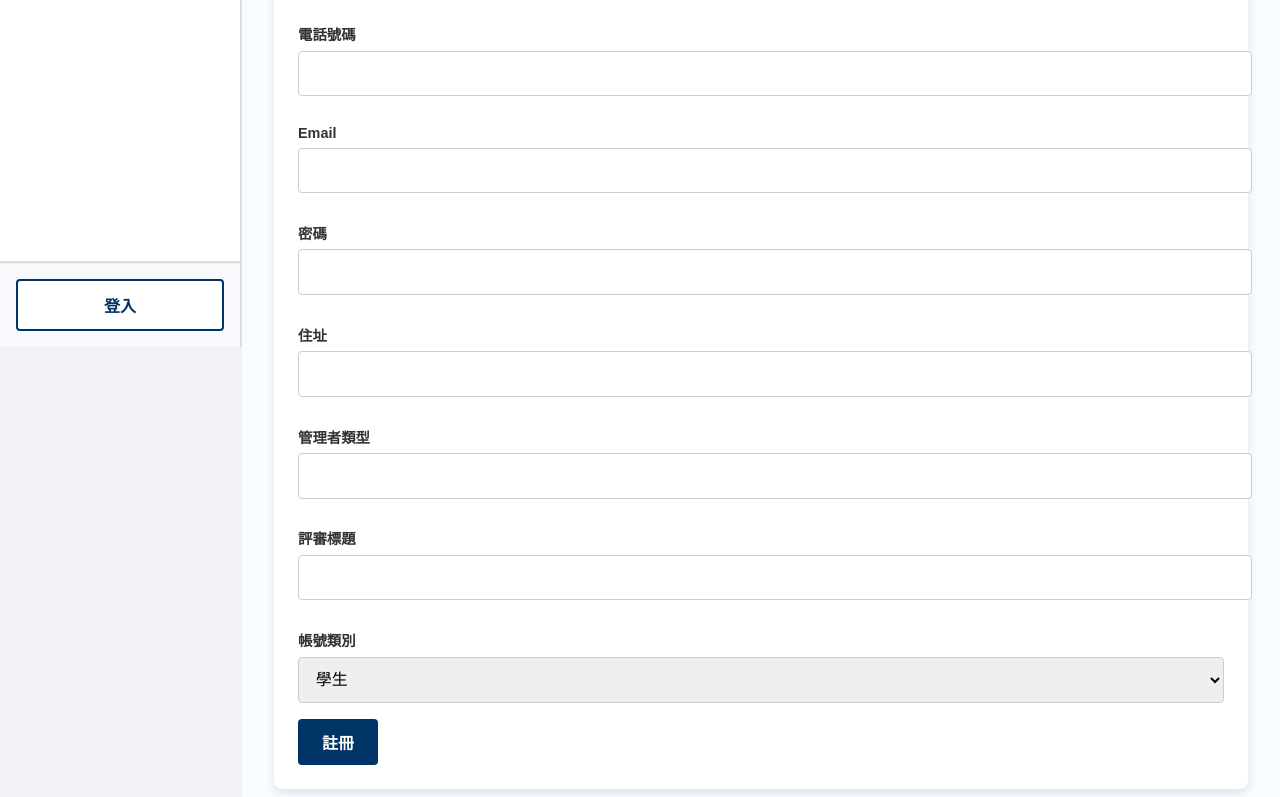
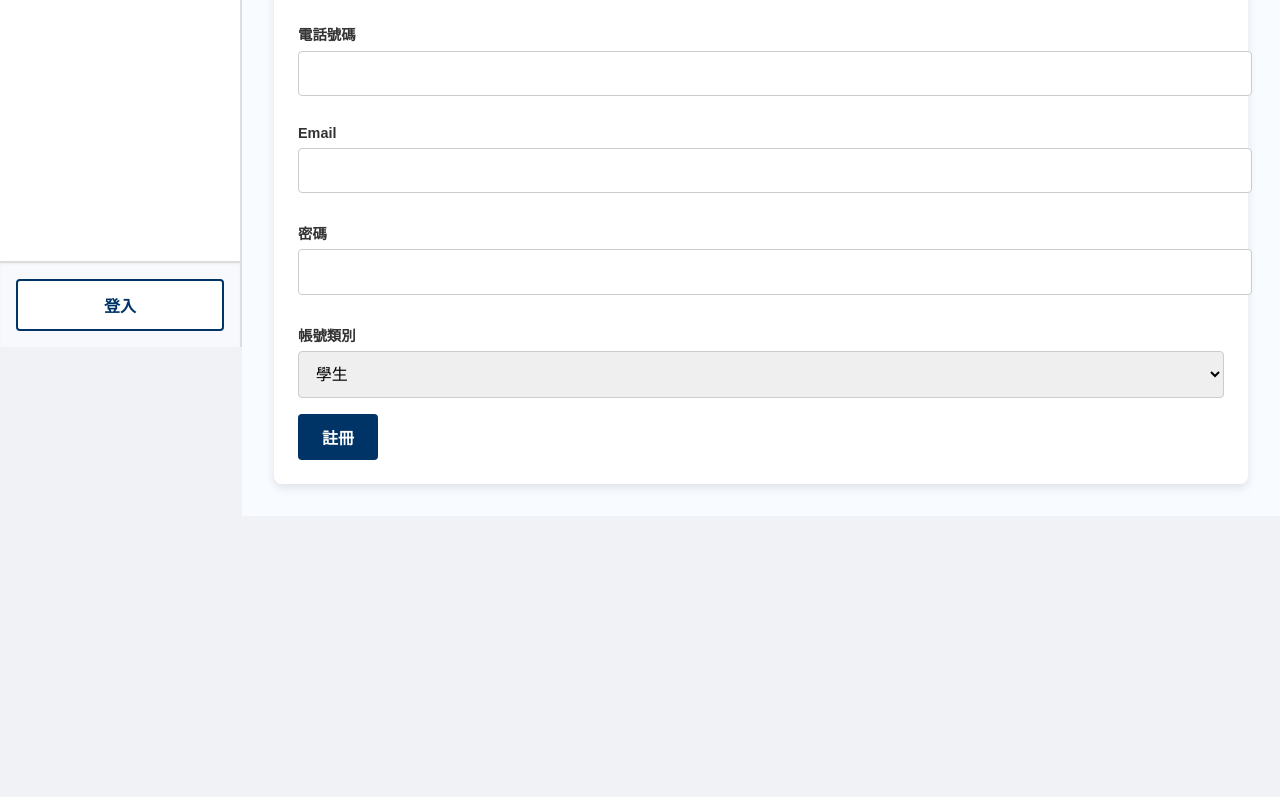
Before and after one commit to penguin72487/GaoDuckCreativity, a React (Create React App) app in the folder react-frontend/: page /register-account in a window 1280 px wide. Shown: the part 472-1269 px from the top of the page. After the commit the page ends 988 px from the top, so only its background shows below. Built offline with nearby package versions, Linux system fonts and the light colour scheme.

Commit message:
調整註冊表單，移除住址及管理者類型欄位，根據角色顯示評審標題欄位

```diff
--- a/react-frontend/src/components/RegisterAccount.js
+++ b/react-frontend/src/components/RegisterAccount.js
@@ -9,8 +9,6 @@ const RegisterAccount = () => {
         phone: "",
         email: "",
         password: "",
-        address: "",
-        admin_type: "",
         rater_title: "",
         role: "1" // 預設為學生
     });
@@ -50,14 +48,12 @@ const RegisterAccount = () => {
                 <label>密碼</label>
                 <input type="password" name="password" onChange={handleChange} />
 
-                <label>住址</label>
-                <input type="text" name="address" onChange={handleChange} />
-
-                <label>管理者類型</label>
-                <input type="text" name="admin_type" onChange={handleChange} />
-
-                <label>評審標題</label>
-                <input type="text" name="rater_title" onChange={handleChange} />
+                {formData.role === "3" && (
+                    <>
+                        <label>評審標題</label>
+                        <input type="text" name="rater_title" onChange={handleChange} />
+                    </>
+                )}
 
                 <label>帳號類別</label>
                 <select name="role" onChange={handleChange}>
```
